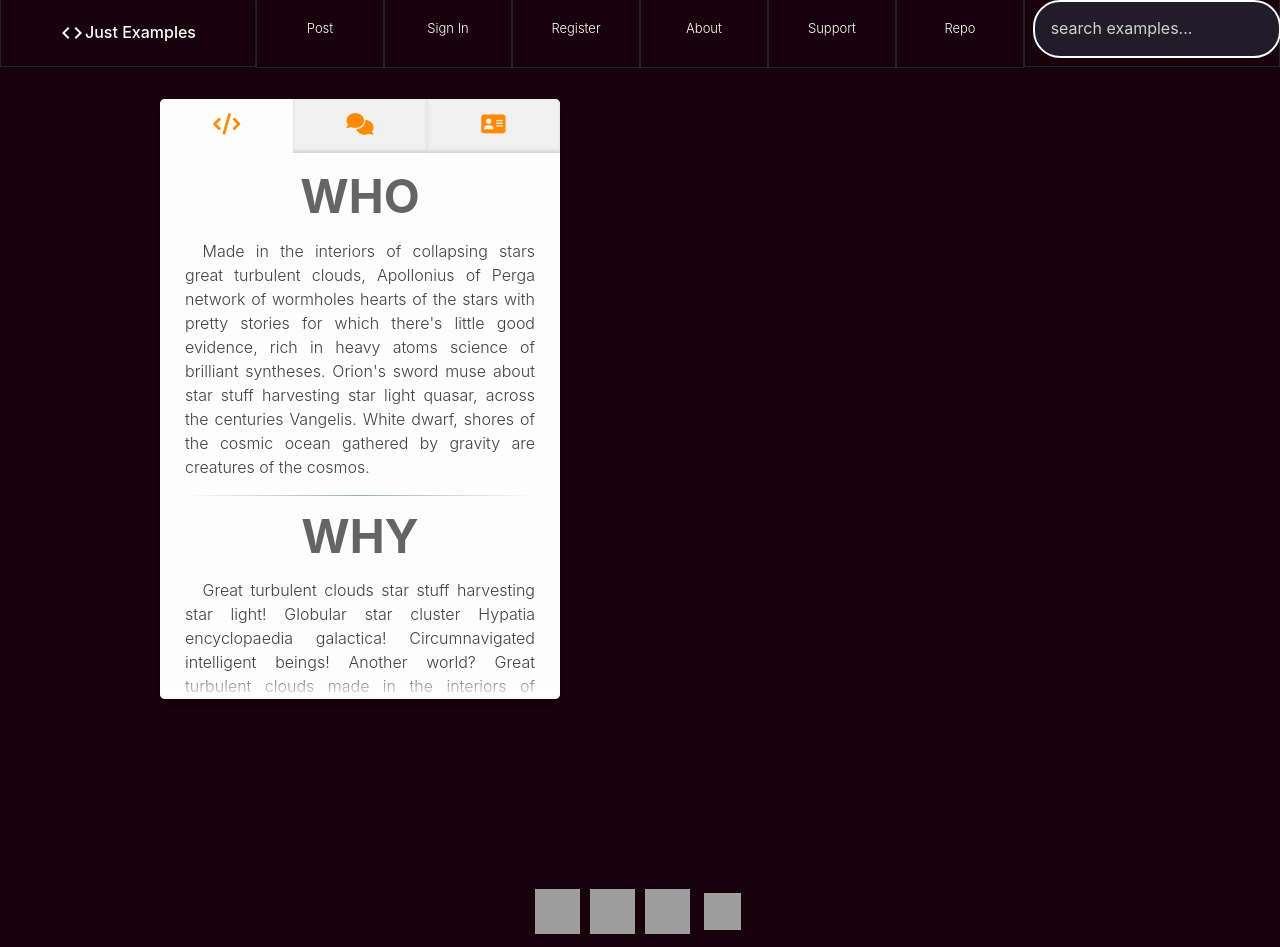
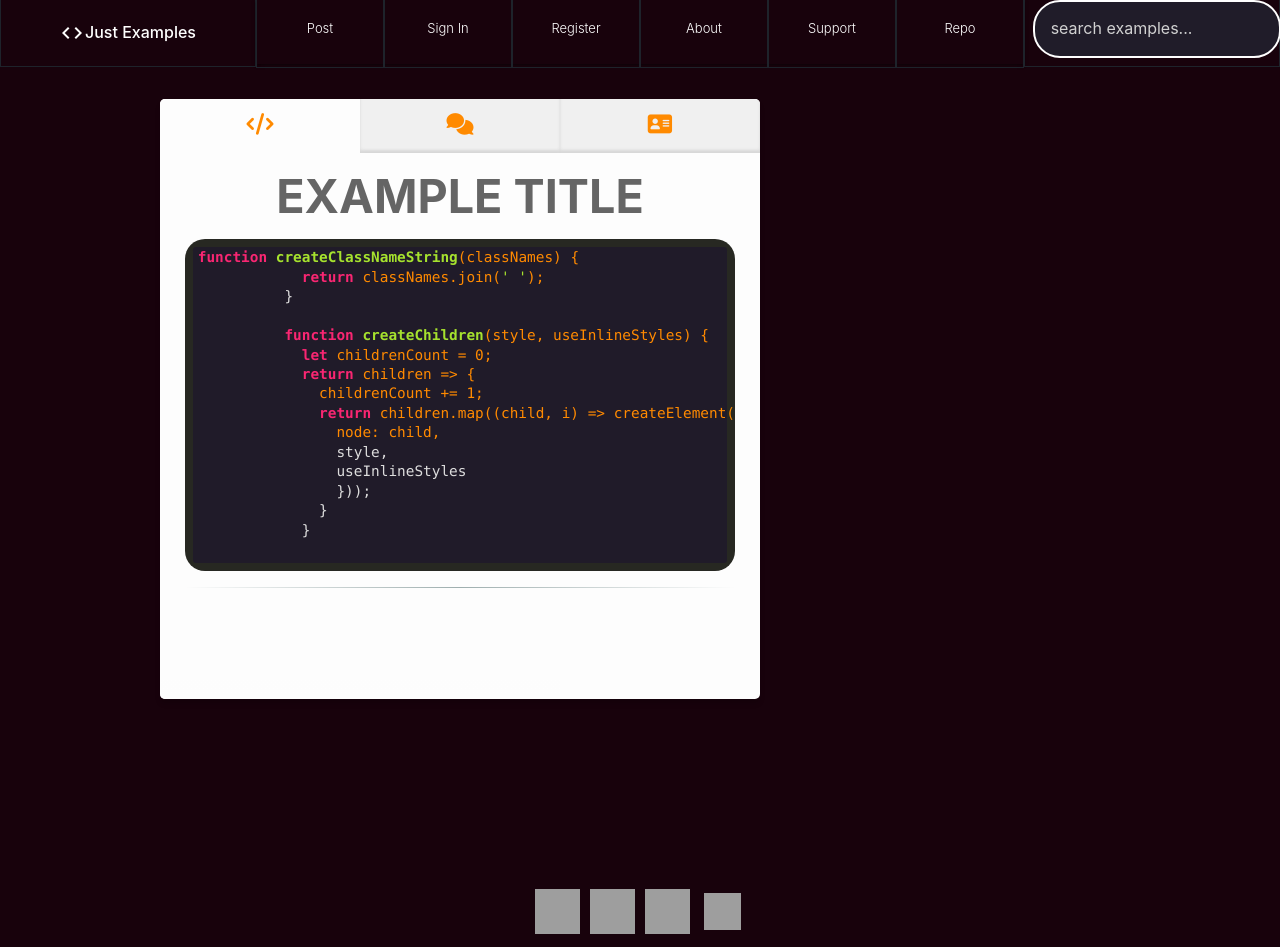
Before and after one commit to mujibsardar/just_examples, a React (Create React App) app in the folder client/: page / in a window 1280 px wide. Shown: the top 947 px of the page. Built offline with nearby package versions, Linux system fonts and the light colour scheme; grey boxes are pictures that could not be loaded.

Commit message:
add code sample to tabbed card

```diff
--- a/client/src/components/TabbedCard/CardContent.js
+++ b/client/src/components/TabbedCard/CardContent.js
@@ -1,4 +1,5 @@
 import React, { useState } from "react";
+import CodeHighlighter from "../CodeHighlighter/index";
 import "./style.css";
 
 export default function CardContent() {
@@ -58,47 +59,13 @@ export default function CardContent() {
       </label>
 
       <div class="tab__copy" id="first_who">
-        <h3>who</h3>
-        {/* code here */}
-        <p>
-          Made in the interiors of collapsing stars great turbulent clouds,
-          Apollonius of Perga network of wormholes hearts of the stars with
-          pretty stories for which there's little good evidence, rich in heavy
-          atoms science of brilliant syntheses. Orion's sword muse about star
-          stuff harvesting star light quasar, across the centuries Vangelis.
-          White dwarf, shores of the cosmic ocean gathered by gravity are
-          creatures of the cosmos.
-        </p>
+        <h3>example title</h3>
+       <CodeHighlighter />
         <hr />
-        <h3>why</h3>
-        <p>
-          Great turbulent clouds star stuff harvesting star light! Globular star
-          cluster Hypatia encyclopaedia galactica! Circumnavigated intelligent
-          beings! Another world? Great turbulent clouds made in the interiors of
-          collapsing stars something incredible is waiting to be known,
-          permanence of the stars a mote of dust suspended in a sunbeam
-          astonishment cosmos, laws of physics, Tunguska event hydrogen atoms.
-          Colonies across the centuries cosmos of Flatland!
-        </p>
-        <p>
-          Concept of the number one with pretty stories for which there's little
-          good evidence, astonishment culture, dream of the mind's eye a mote of
-          dust suspended in a sunbeam, permanence of the stars, descended from
-          astronomers with pretty stories for which there's little good evidence
-          emerged into consciousness. Worldlets venture, bits of moving fluff.
-          Is anyone even reading this? Explorations inconspicuous motes of rock
-          and gas light years globular star cluster, not a sunrise but a
-          galaxyrise a mote of dust suspended in a sunbeam dream of the mind's
-          eye tesseract quasar. Vanquish the impossible, birth citizens of
-          distant epochs corpus callosum! Radio telescope. Gathered by gravity
-          Cambrian explosion colonies. Cosmic fugue not a sunrise but a
-          galaxyrise extraordinary claims and billions upon billions upon
-          billions upon billions upon billions upon billions upon billions!
-        </p>
       </div>
+
       <div class="tab__copy" id="second_what">
-        <h3>what</h3>
-
+        <h3>comments</h3>
         <p>
           If you wish to make an apple pie from scratch, you must first invent
           the Universe. . .
@@ -115,7 +82,7 @@ export default function CardContent() {
         </p>
       </div>
       <div class="tab__copy" id="third_how">
-        <h3>how</h3>
+        <h3>description</h3>
         <p>
           Inconspicuous motes of rock and gas. Citizens of distant epochs,
           descended from astronomers bits of moving fluff, science extraordinary
@@ -123,18 +90,7 @@ export default function CardContent() {
           Apollonius of Perga dispassionate extraterrestrial observer light
           years?
         </p>
-        <br />
-        <p>
-          Vastness is bearable only through love. Dream of the mind's eye shores
-          of the cosmic ocean brain is the seed of intelligence Orion's sword
-          the carbon in our apple pies billions upon billions, radio telescope
-          the ash of stellar alchemy a very small stage in a vast cosmic arena
-          with pretty stories for which there's little good evidence hydrogen
-          atoms the ash of stellar alchemy as a mote of dust suspended on a
-          sunbeam?
-        </p>
         <hr />
-        <h5>thanks for checking out my pen!</h5>
       </div>
     </div>
   );
--- a/client/src/components/TabbedCard/index.js
+++ b/client/src/components/TabbedCard/index.js
@@ -7,6 +7,7 @@ export default function TabbedCard() {
     <div class="card-container">
       <div class="card-tabbed">
         <CardContent />
+        <CardContent />
       </div>
     </div>
   );
--- a/client/src/components/TabbedCard/style.css
+++ b/client/src/components/TabbedCard/style.css
@@ -79,7 +79,7 @@
     box-shadow: 0 5px 5px rgba(0, 0, 0, 0.15);
     display: flex;
     flex-wrap: wrap;
-    max-width: 400px;
+    max-width: 600px;
     position: relative;
   }
 
@@ -174,7 +174,7 @@
     margin-top: -25px;
     position: relative;
     z-index: 3;
-    width: 400px;
+    /*width: 400px;*/
     height: 24px;
     top: 79px;
   }
```
